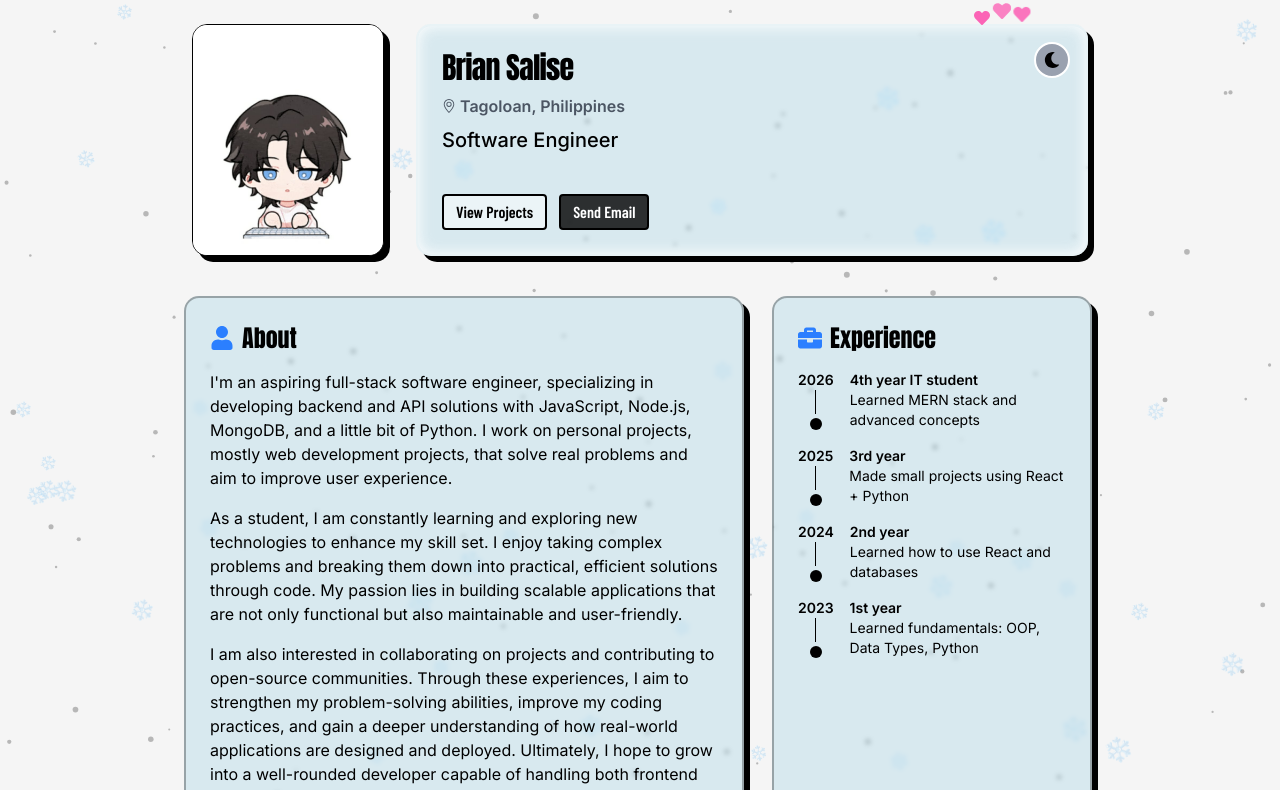
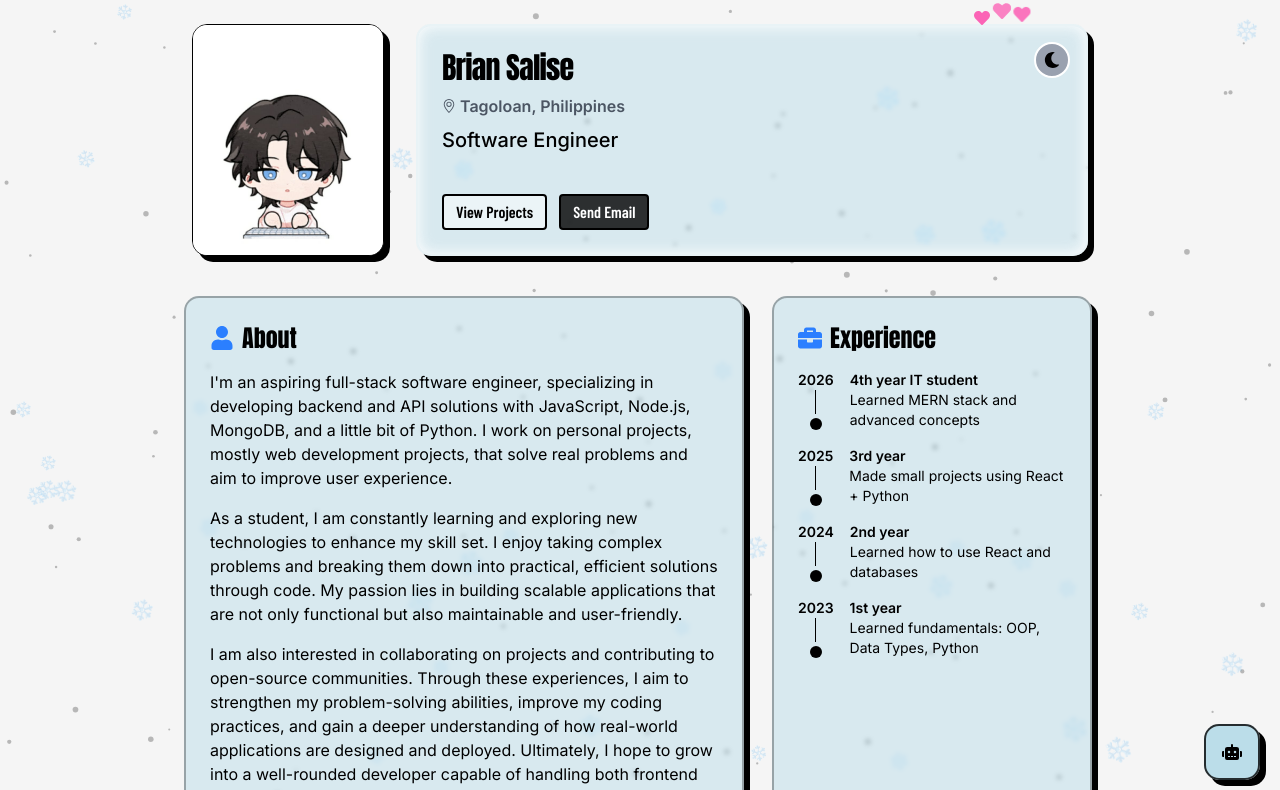
Before and after one commit to brybryyyy12/my-portfolio-website, a React app: page / in a window 1280 px wide. Shown: the top 790 px of the page. Built offline with nearby package versions, Linux system fonts and the light colour scheme; the HTML template or start-up script is replaced by a standard one.

Commit message:
version 1.2

```diff
--- /dev/null
+++ b/src/components/AIassistant.tsx
@@ -0,0 +1,162 @@
+import React, { useState, useRef, useEffect } from 'react';
+import { FaRobot, FaTimes } from 'react-icons/fa';
+import myPfp from '../assets/mypfp.jpg'; // your image path
+
+export default function AIassistant({ darkMode }: { darkMode: boolean }) {
+  const [open, setOpen] = useState(false);
+  const [messages, setMessages] = useState([
+    {
+      sender: "AI",
+      text: "Hi there! 👋🏻 Welcome to my portfolio. You can ask me anything about myself, my projects, or my tech stack."
+    }
+  ]);
+  const [input, setInput] = useState("");
+  const [loading, setLoading] = useState(false);
+  const messagesEndRef = useRef<HTMLDivElement>(null);
+
+  // Scroll to bottom on new message
+  useEffect(() => {
+    messagesEndRef.current?.scrollIntoView({ behavior: "smooth" });
+  }, [messages, loading]);
+
+  const handleSend = async () => {
+    if (!input.trim()) return;
+
+    // Add user's message
+    const newMessages = [...messages, { sender: "You", text: input }];
+    setMessages(newMessages);
+    setInput("");
+    setLoading(true);
+
+    try {
+      const response = await fetch("https://your-backend.up.railway.app/api/chat", {
+        method: "POST",
+        headers: { "Content-Type": "application/json" },
+        body: JSON.stringify({ message: input })
+      });
+
+
+      const data = await response.json();
+
+      // Add AI reply (first-person)
+      setMessages([...newMessages, { sender: "AI", text: data.reply }]);
+    } catch (err) {
+      console.error(err);
+      setMessages([...newMessages, { sender: "AI", text: "Oops! Something went wrong." }]);
+    } finally {
+      setLoading(false);
+    }
+  };
+
+  const buttonStyle = {
+    boxShadow: darkMode
+      ? '6px 6px 0 rgba(255,255,255,1)'
+      : '6px 6px 0 rgba(0,0,0,1)',
+    border: darkMode ? '2px solid rgba(255,255,255,0.8)' : '2px solid rgba(0,0,0,0.8)',
+    background: darkMode
+      ? 'rgba(50, 80, 120, 0.8)'
+      : 'rgba(173, 216, 230, 0.8)',
+    backdropFilter: 'blur(4px) saturate(150%)',
+    WebkitBackdropFilter: 'blur(4px) saturate(150%)',
+    borderRadius: '15px',
+  };
+
+  const chatBoxStyle = {
+    boxShadow: darkMode
+      ? '6px 6px 0 rgba(255,255,255,1)'
+      : '6px 6px 0 rgba(0,0,0,1)',
+    background: darkMode
+      ? 'rgba(50, 80, 120, 0.4)'
+      : 'rgba(173, 216, 230, 0.4)',
+    backdropFilter: 'blur(6px) saturate(150%)',
+    WebkitBackdropFilter: 'blur(6px) saturate(150%)',
+    border: darkMode ? '2px solid rgba(255,255,255,0.35)' : '2px solid rgba(0,0,0,0.35)',
+    borderRadius: '15px',
+  };
+
+  return (
+    <>
+      {/* Floating AI Button */}
+      <button
+        onClick={() => setOpen(!open)}
+        className="fixed bottom-5 right-5 w-14 h-14 flex items-center justify-center text-xl cursor-pointer transition-transform hover:-translate-y-1"
+        style={buttonStyle}
+      >
+        {open ? <FaTimes /> : <FaRobot />}
+      </button>
+
+      {/* Chat Box */}
+      {open && (
+        <div
+          className="fixed bottom-20 right-5 w-80 max-w-xs h-96 flex flex-col p-3"
+          style={chatBoxStyle}
+        >
+          {/* Header */}
+          <div className="flex justify-between items-center mb-2">
+            <h3 className={`font-heading font-bold ${darkMode ? 'text-white' : 'text-black'}`}>
+              Ask Me Anything
+            </h3>
+            <button onClick={() => setOpen(false)}>
+              <FaTimes className={darkMode ? 'text-white' : 'text-black'} />
+            </button>
+          </div>
+
+          {/* Chat Content */}
+          <div className="flex-1 overflow-y-auto mb-2 p-2 space-y-2">
+            {messages.map((msg, idx) => (
+              <div key={idx} className={`flex gap-2 items-start ${msg.sender === "You" ? "justify-end" : ""}`}>
+                {msg.sender !== "You" && (
+                  <img
+                    src={myPfp}
+                    alt="You"
+                    className="w-6 h-6 rounded-full border-2 border-white object-cover"
+                  />
+                )}
+                <div className={`${msg.sender === "You" ? "text-right" : ""}`}>
+                  <p className={`font-body font-bold text-xs ${darkMode ? 'text-white' : 'text-black'}`}>
+                    {msg.sender === "You" ? "You" : ""}
+                  </p>
+                  <p className={`text-sm ${darkMode ? 'text-gray-200' : 'text-gray-700'}`}>
+                    {msg.text}
+                  </p>
+                </div>
+              </div>
+            ))}
+            {loading && (
+              <p className={`text-sm ${darkMode ? 'text-gray-200' : 'text-gray-700'}`}>
+                Typing...
+              </p>
+            )}
+            <div ref={messagesEndRef} />
+          </div>
+
+          {/* Input */}
+          <div className="flex gap-2">
+            <input
+              type="text"
+              placeholder="Type your message..."
+              value={input}
+              onChange={(e) => setInput(e.target.value)}
+              onKeyDown={(e) => { if (e.key === "Enter") handleSend(); }}
+              className={`flex-1 p-2 rounded border-2 focus:outline-none ${
+                darkMode
+                  ? 'bg-black/20 border-white/50 text-white placeholder-gray-300'
+                  : 'bg-white/40 border-black/50 text-black placeholder-gray-700'
+              }`}
+            />
+            <button
+              onClick={handleSend}
+              className={`px-3 py-1 rounded border-2 font-bold transition-transform hover:-translate-y-1 ${
+                darkMode
+                  ? 'bg-black/50 border-white text-white hover:bg-white/50 hover:text-black'
+                  : 'bg-white/50 border-black text-black hover:bg-black/50 hover:text-white'
+              }`}
+            >
+              Send
+            </button>
+          </div>
+        </div>
+      )}
+    </>
+  );
+}
--- a/src/pages/MainPage.tsx
+++ b/src/pages/MainPage.tsx
@@ -6,6 +6,7 @@ import Projects from '../components/Projects';
 import Certifications from '../components/Certifications';
 import Contacts from '../components/Contacts';
 import Footer from '../components/Footer';
+import AIassistant from '../components/AIassistant';
 
 export default function MainPage() {
   const [darkMode, setDarkMode] = useState(false);
@@ -20,6 +21,7 @@ export default function MainPage() {
       <Projects darkMode={darkMode} />
       <Certifications darkMode={darkMode} />
       <Contacts darkMode={darkMode} />
+      <AIassistant darkMode={darkMode} />
       <Footer darkMode={darkMode} />
 
     </div>
--- a/vite.config.ts
+++ b/vite.config.ts
@@ -9,5 +9,5 @@ export default defineConfig({
     tailwindcss(),
 
   ],
-  base: process.env.VITE_BASE_PATH || "/My-Portfolio"
+  base: process.env.VITE_BASE_PATH || "/"
 })
```
